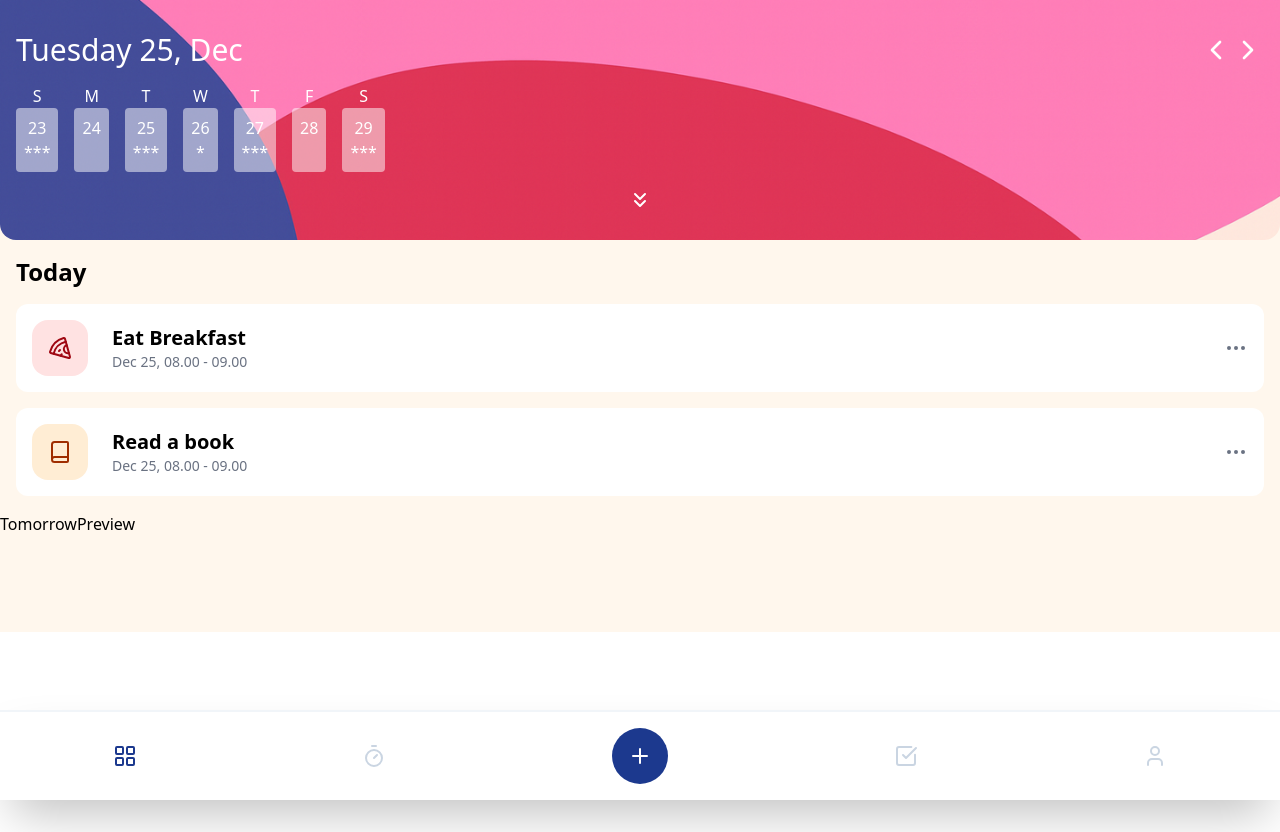
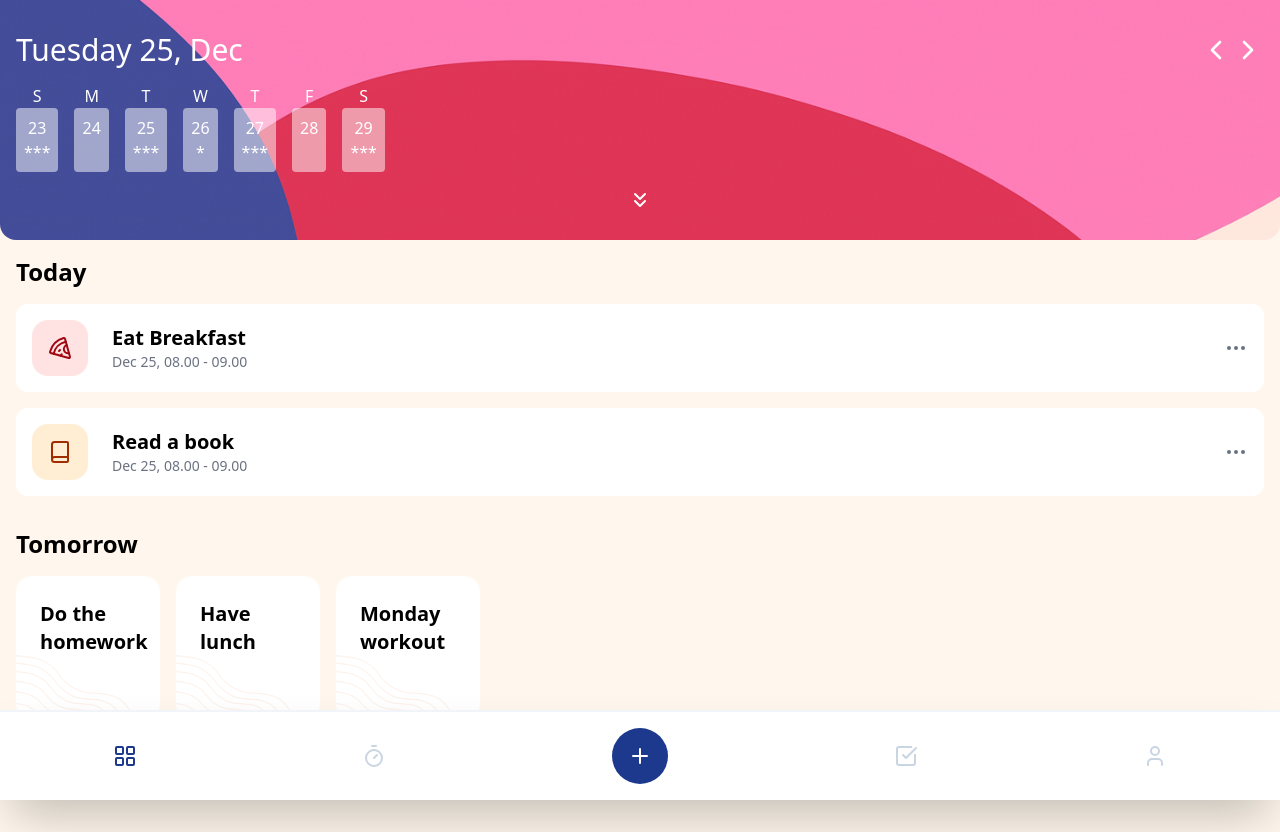
Before and after one commit to umutcanbas/React-Practice, a React (Vite) app in the folder todo-list/: page / in a window 1280 px wide. Before the commit the page ends 800 px from the top, so only its background shows below. Built offline with nearby package versions, Linux system fonts and the light colour scheme.

Commit message:
Implement TomorrowPreview component to display tasks with titles and background styling

```diff
--- a/todo-list/src/components/TomorrowPreview.tsx
+++ b/todo-list/src/components/TomorrowPreview.tsx
@@ -1,5 +1,37 @@
+import bgStripes from "../assets/bg-stripes.png";
+
+const tasks = [
+  {
+    title: "Do the homework",
+  },
+  {
+    title: "Have lunch",
+  },
+  {
+    title: "Monday workout",
+  },
+];
+
 const TomorrowPreview = () => {
-  return <div>TomorrowPreview</div>;
+  return (
+    <div className="flex flex-col p-4 gap-4">
+      <span className="text-2xl font-bold">Tomorrow</span>
+      <div className="flex gap-4">
+        {tasks.map((task) => (
+          <div
+            className="bg-white rounded-2xl p-6 h-36 w-36"
+            style={{
+              backgroundImage: `url(${bgStripes})`,
+              backgroundRepeat: "no-repeat",
+              backgroundSize: "cover",
+            }}
+          >
+            <span className="text-xl font-semibold">{task.title}</span>
+          </div>
+        ))}
+      </div>
+    </div>
+  );
 };
 
 export default TomorrowPreview;
```
